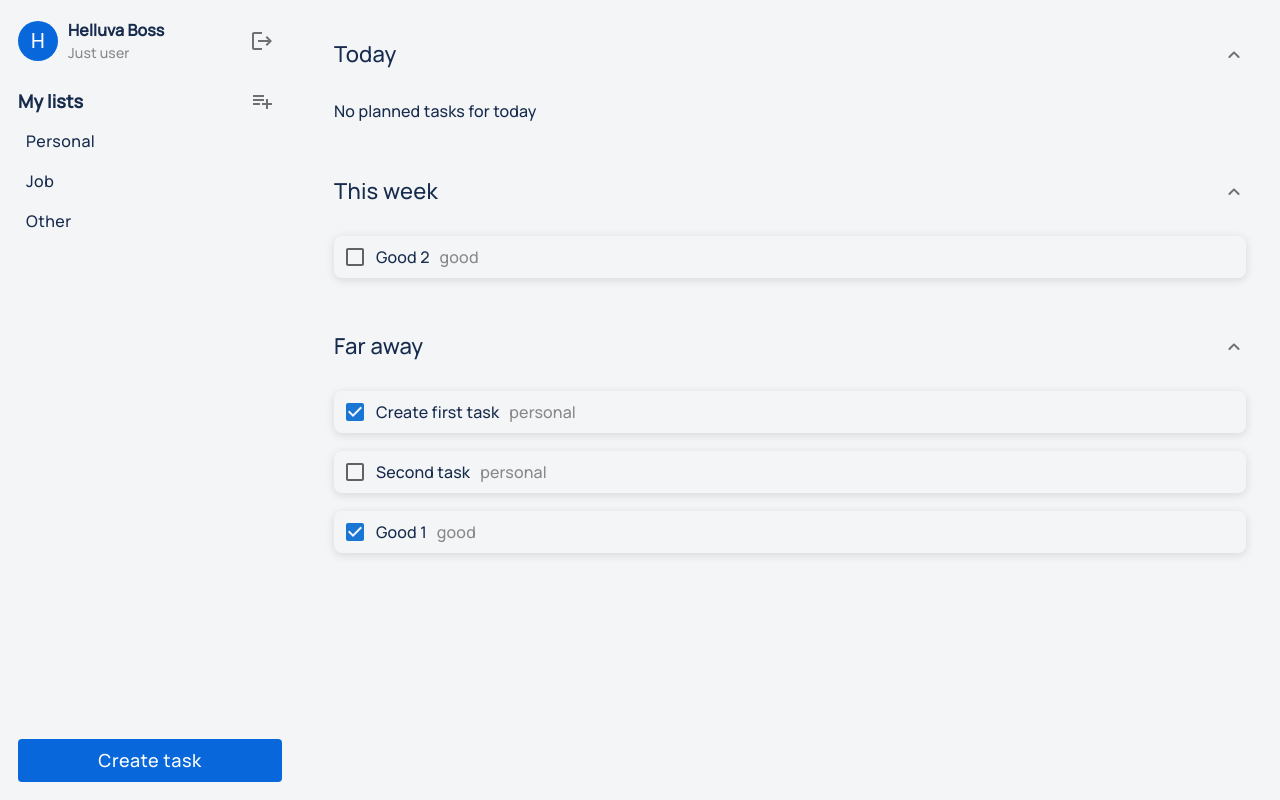
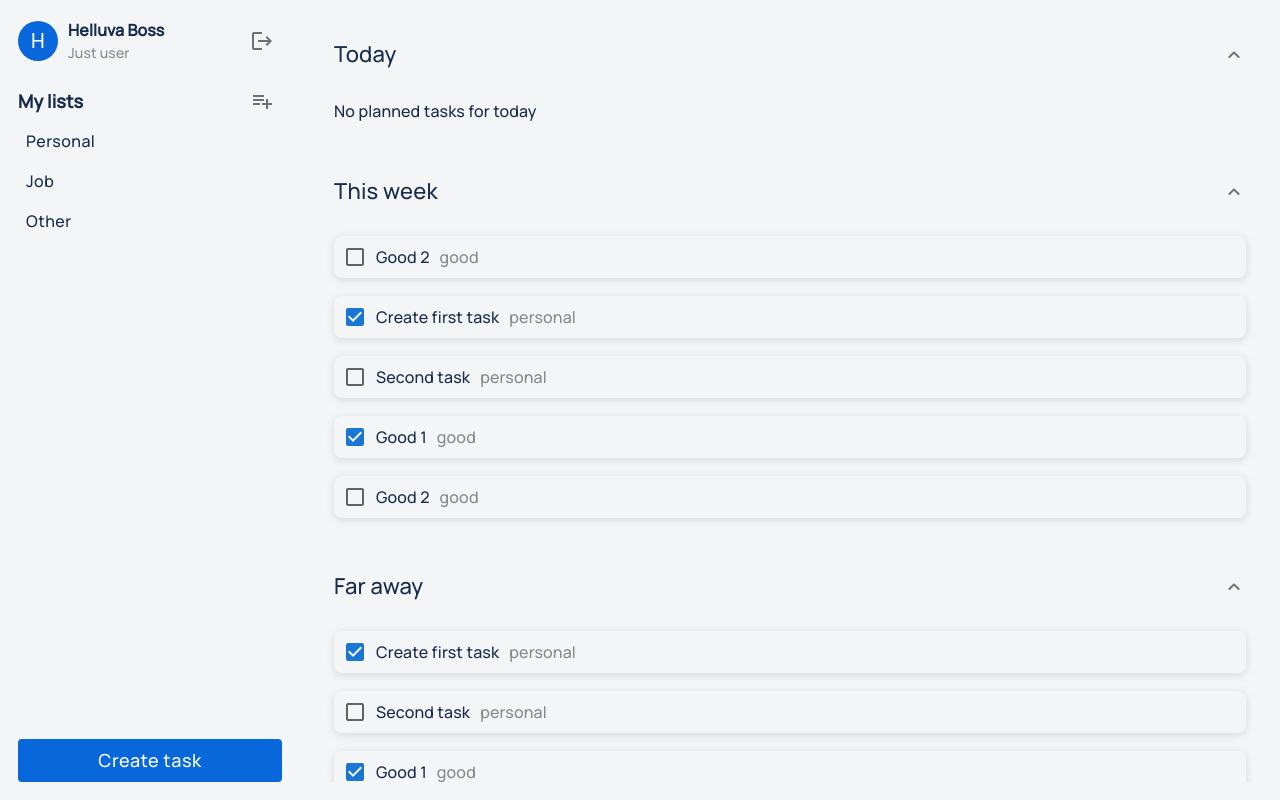
Before and after one commit to lisophoria/projectTrackerFrontend, a React (Create React App) app: page / in a window 1280 px wide. Built offline with nearby package versions, Linux system fonts and the light colour scheme.

Commit message:
enlarge tasks mock for testing purposes

```diff
--- a/src/pages/Tasks.page.tsx
+++ b/src/pages/Tasks.page.tsx
@@ -39,6 +39,42 @@ const TasksPage = () => {
       status: false,
       date: new Date('2023-06-25'),
     },
+    {
+      taskId: 5,
+      categoryId: 1,
+      categoryName: 'personal',
+      taskName: 'Create first task',
+      description: 'test description',
+      status: true,
+      date: new Date('2023-06-25'),
+    },
+    {
+      taskId: 6,
+      categoryId: 1,
+      categoryName: 'personal',
+      taskName: 'Second task',
+      description: 'description for second task',
+      status: false,
+      date: new Date('2023-06-25'),
+    },
+    {
+      taskId: 7,
+      categoryId: 2,
+      categoryName: 'good',
+      taskName: 'Good 1',
+      description: 'test description',
+      status: true,
+      date: new Date('2023-06-25'),
+    },
+    {
+      taskId: 8,
+      categoryId: 2,
+      categoryName: 'good',
+      taskName: 'Good 2',
+      description: 'description for second task',
+      status: false,
+      date: new Date('2023-06-25'),
+    },
   ];
 
   return (
```
